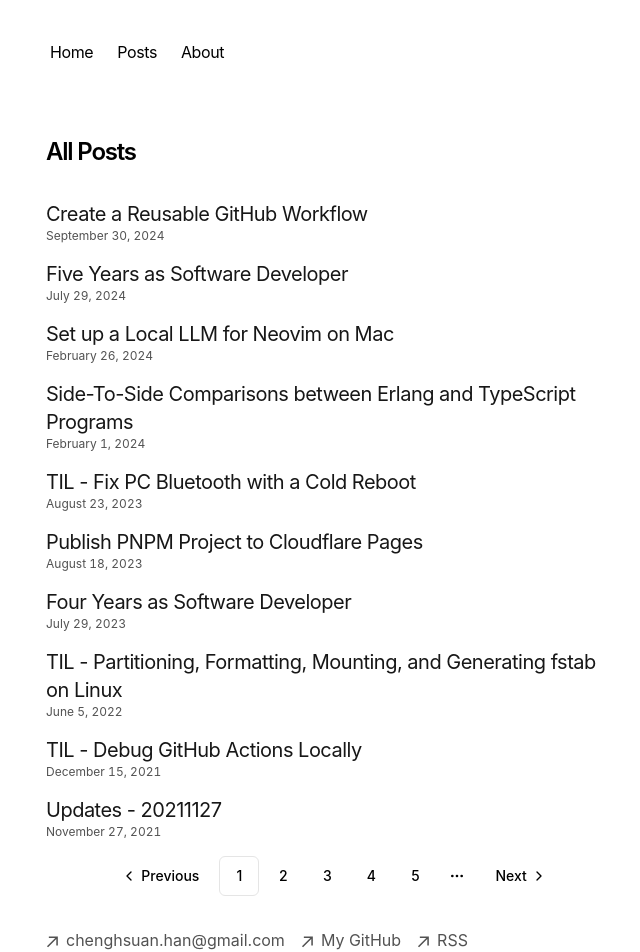
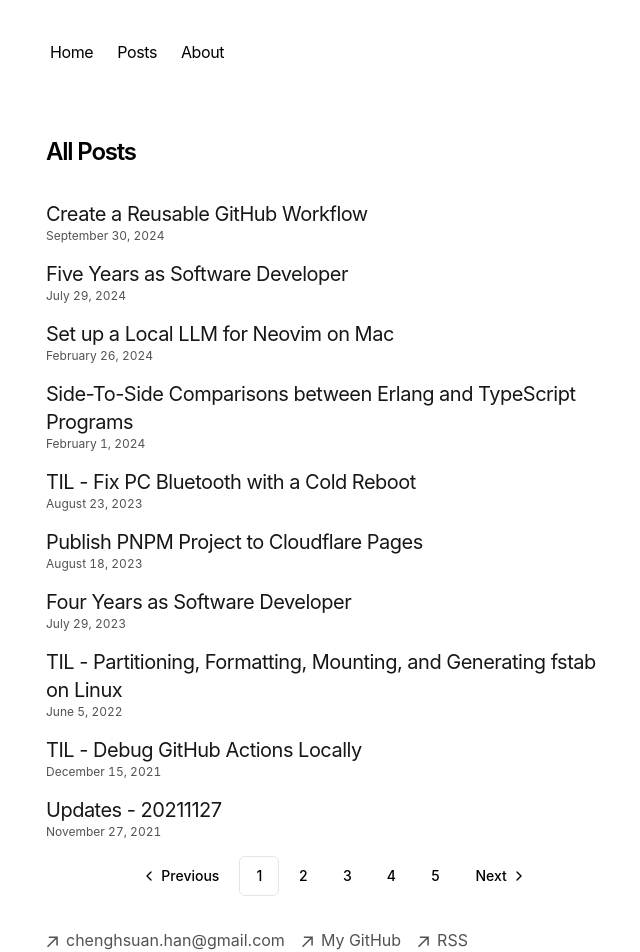
Before and after one commit to dannyh79/dannyh79.github.io, a Next.js app: page /posts in a window 1280 px wide. Shown: the top 952 px of the page, without its empty margins (306-946 px from the left). Built offline with nearby package versions, Linux system fonts and the light colour scheme; no server answers.

Commit message:
Remove <Paginator /> ellipsis

```diff
--- a/app/components/Paginator/index.tsx
+++ b/app/components/Paginator/index.tsx
@@ -1,7 +1,6 @@
 import {
   Pagination,
   PaginationContent,
-  PaginationEllipsis,
   PaginationItem,
   PaginationLink,
   PaginationNext,
@@ -16,6 +15,7 @@ export type PaginatorProps = {
   page: number;
 };
 
+// TODO: Add PaginationEllipsis
 export function Paginator(props: PaginatorProps) {
   const { count, page: currentPage } = props;
   return (
@@ -34,9 +34,6 @@ export function Paginator(props: PaginatorProps) {
           </PaginationItem>
         ))}
         <PaginationItem>
-          <PaginationEllipsis />
-        </PaginationItem>
-        <PaginationItem>
           <PaginationNext
             href={{ query: { page: currentPage === count ? currentPage : currentPage + 1 } }}
           />
```
